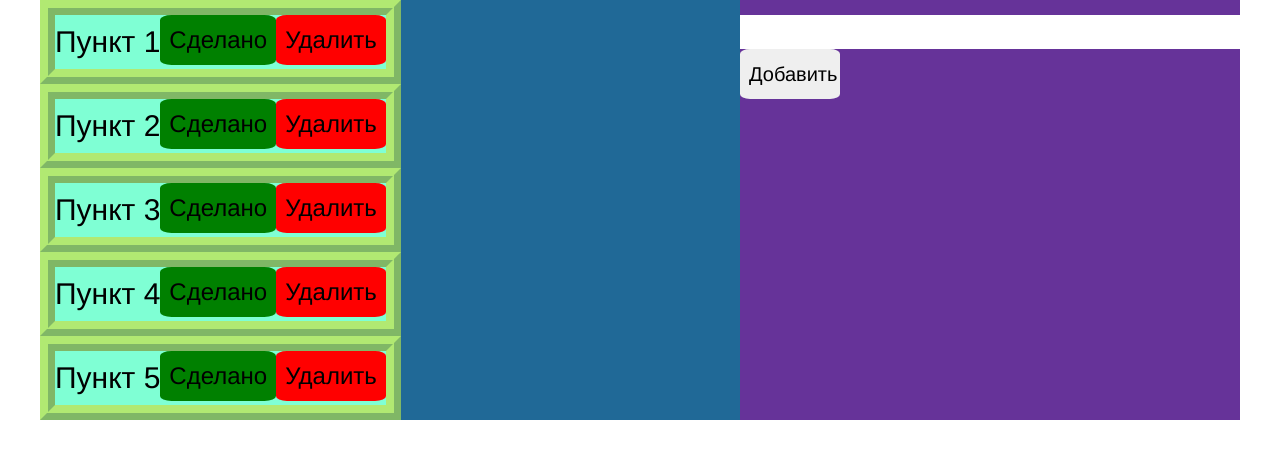
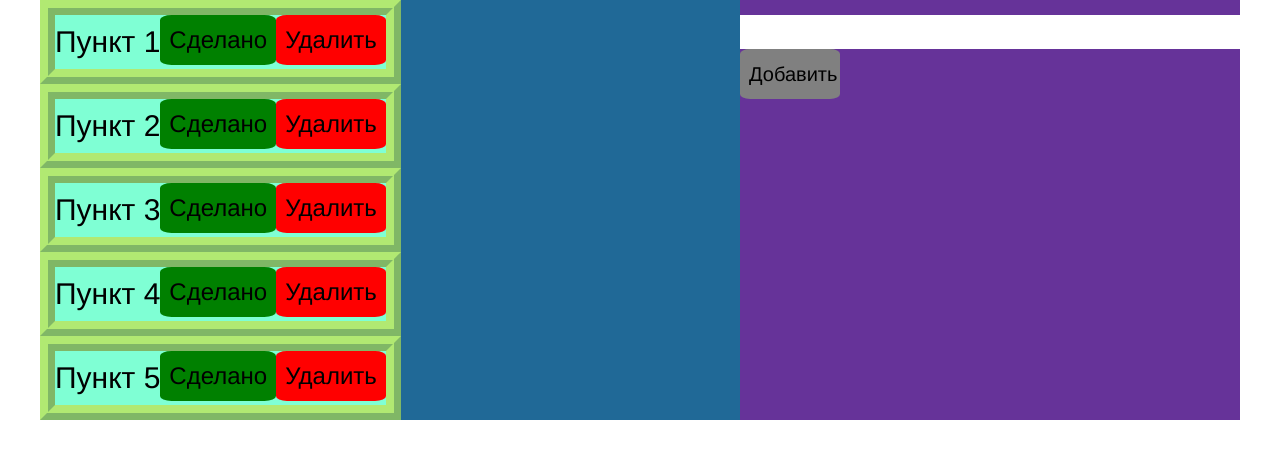
Before and after one commit to Bach1685/toDoList, a website built with webpack: page src/index.html in a window 1280 px wide. Built offline with nearby package versions, Linux system fonts and the light colour scheme.

Commit message:
все кнопки работают теперь на базе одной

```diff
--- a/src/components/button.js
+++ b/src/components/button.js
@@ -1,13 +1,13 @@
-export class Button {
+import { HtmlElement } from "./htmlElement";
+
+export class Button extends HtmlElement {
   constructor({ text = "*", color = "white", event = () => {} }) {
-    this.content = document.createElement("button");
-    this.content.classList.add('button');
+    super("button");
+    this.content.classList.add("button");
     this.content.innerHTML = text;
     this.content.style.background = color;
-    this.content.addEventListener("click", () => { event() });
-  }
-
-  getContent() {
-    return this.content;
+    this.content.addEventListener("click", () => {
+      event();
+    });
   }
 }
--- /dev/null
+++ b/src/components/htmlElement.js
@@ -0,0 +1,9 @@
+export class HtmlElement {
+  constructor(_content) {
+    this.content = document.createElement(_content);
+  }
+
+  getContent() {
+    return this.content;
+  }
+}
--- a/src/components/item.js
+++ b/src/components/item.js
@@ -1,10 +1,9 @@
 import { Button } from "./button";
+import { HtmlElement } from "./htmlElement";
 
-export { Button } from "./button";
-
-export class Item {
+export class Item extends HtmlElement {
   constructor(text = "*", callback = () => {}) {
-    this.content = document.createElement("li");
+    super("li");
     this.content.classList.add("item");
     this.content.append((document.createElement("p").innerHTML = text));
     this.content.append(
@@ -31,10 +30,6 @@ export class Item {
     this.isDelete = false;
   }
 
-  getContent() {
-    return this.content;
-  }
-
   isDone() {
     return this.isDone;
   }
--- a/src/components/list.js
+++ b/src/components/list.js
@@ -1,8 +1,9 @@
 import { Item } from "./item";
+import { HtmlElement } from "./htmlElement";
 
-export class List {
+export class List extends HtmlElement {
   constructor() {
-    this.content = document.createElement("ol");
+    super("ol");
     this.list = [
       new Item("Пункт 1", () => {
         this.render();
@@ -37,6 +38,10 @@ export class List {
         return a.isDone - b.isDone;
       })
       .forEach((elem) => {
+        if (elem.isDone) {
+          elem.getContent().classList.add("item--done");
+        }
+
         this.content.append(elem.getContent());
       });
   }
@@ -46,6 +51,7 @@ export class List {
       this.content.removeChild(this.content.firstChild);
     }
   }
+
   add(text) {
     this.list.push(new Item(text));
     this.render();
--- a/src/form.js
+++ b/src/form.js
@@ -1,6 +1,4 @@
 import { Button } from "./components/button";
-
-
 
 export class Form {
   #html;
@@ -8,7 +6,7 @@ export class Form {
     return this.#html;
   }
 
-  constructor() {
+  constructor(callback) {
     this.#html = document.createElement("div");
     this.#html.classList.add("form");
 
@@ -16,9 +14,15 @@ export class Form {
     input.classList.add("input");
     this.#html.append(input);
 
-    let button = document.createElement("button");
-    button.classList.add("button", "adding-button");
-    button.innerHTML = "Добавить";
-    this.#html.append(button);
+    let button = new Button({
+      text: "Добавить",
+      color: "grey",
+      event: () => {
+        callback(input.value);
+      },
+    });
+    button.getContent().classList.add("button", "adding-button");
+    button.getContent().innerHTML = "Добавить";
+    this.#html.append(button.getContent());
   }
 }
--- a/src/script.js
+++ b/src/script.js
@@ -3,4 +3,4 @@ import { Section } from "./section.js";
 let section = new Section();
 document.body.append(section.html);
 
-section.activateListeners();
+// section.activateListeners();
--- a/src/section.js
+++ b/src/section.js
@@ -15,7 +15,9 @@ export class Section {
     this.#html.classList.add("section");
 
     this.#list = new List();
-    this.#form = new Form();
+    this.#form = new Form((text) => {
+      this.#list.add(text);
+    });
 
     this.#html.append(this.#list.getContent());
     this.#html.append(this.#form.html);
```
Also changed, not shown: dist/index.html, 2 other files.
